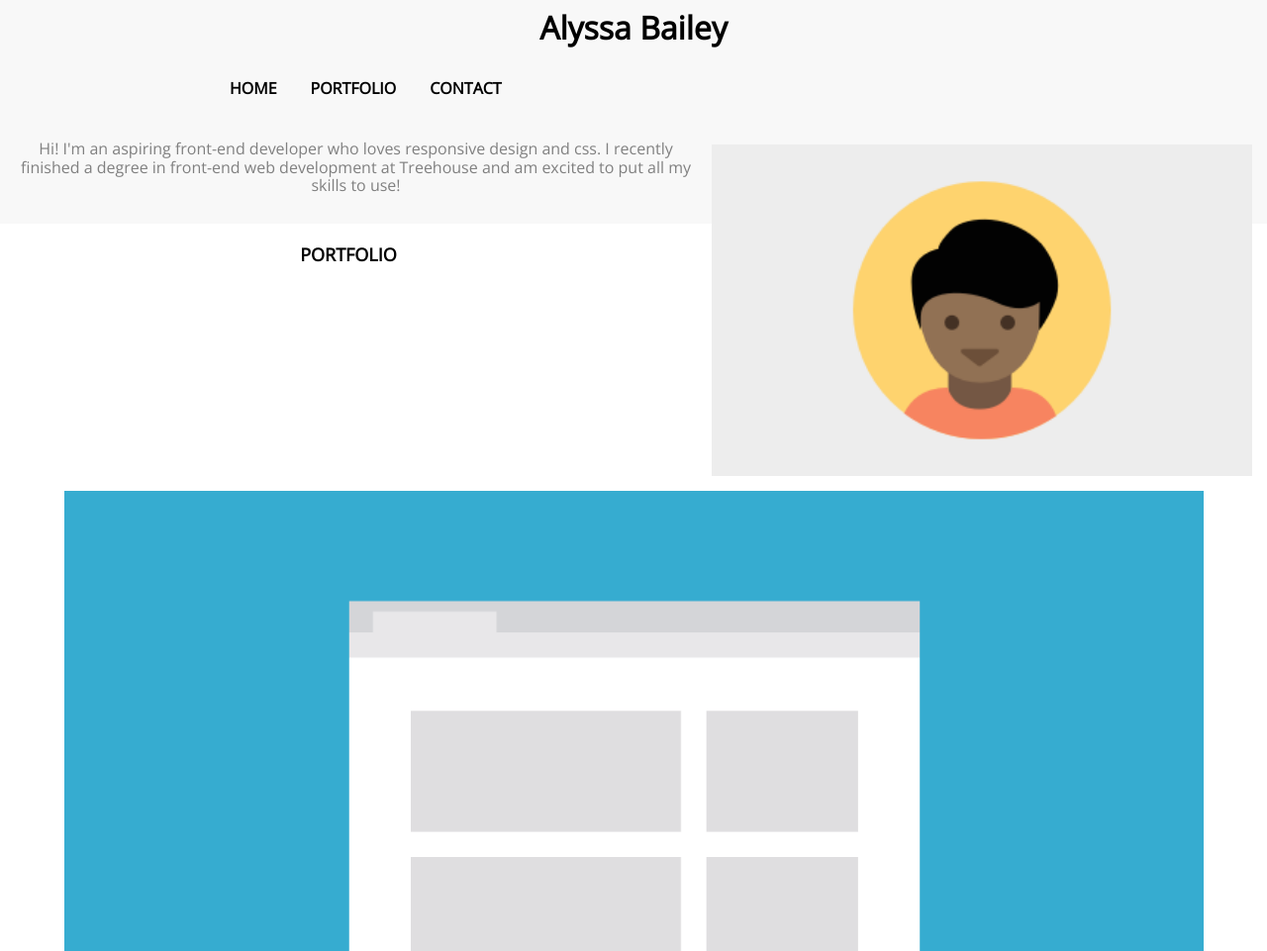
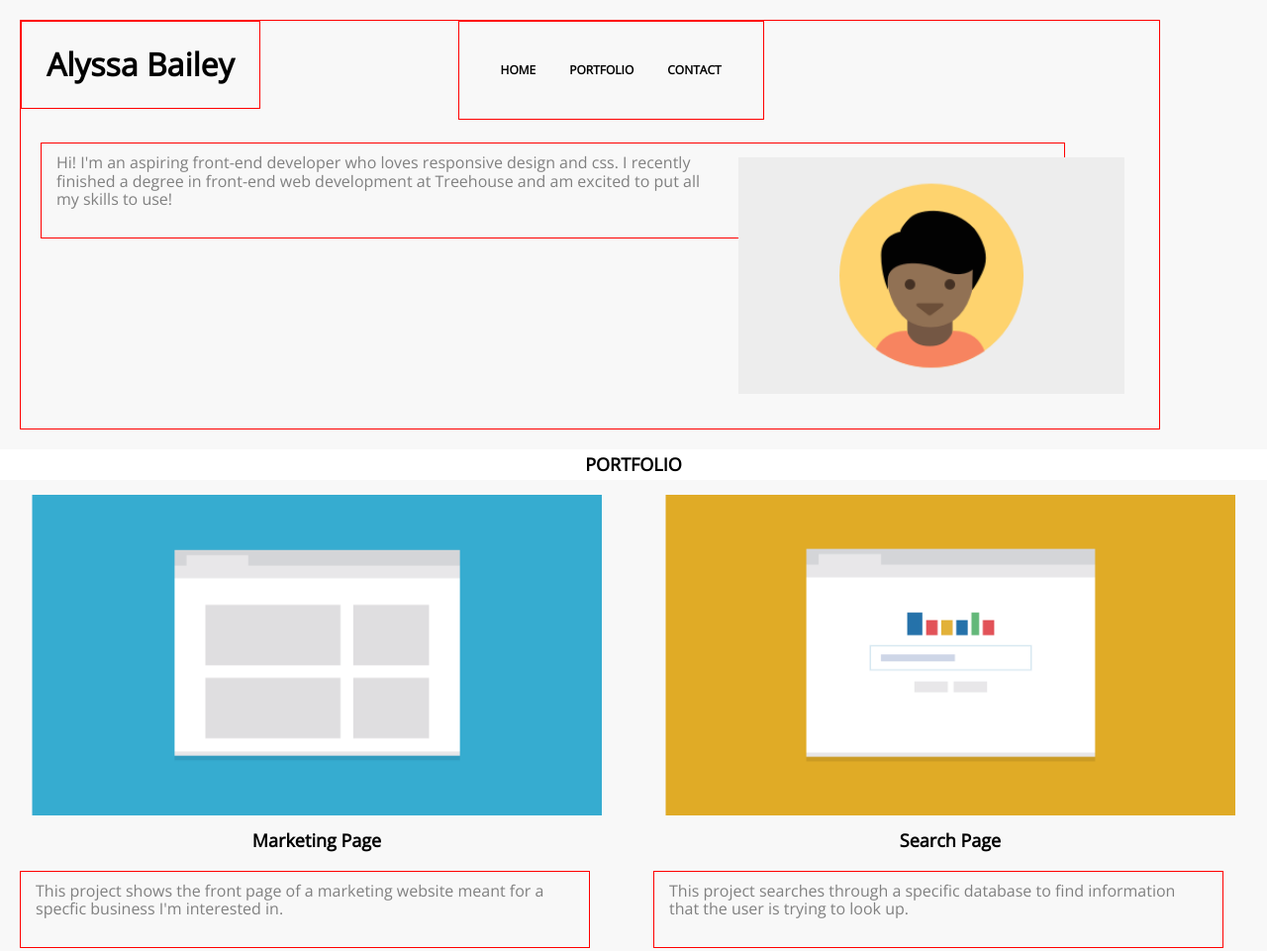
Before and after one commit to alyssalbailey/mobile-first, a plain HTML site: page index.html in a window 1280 px wide. Shown: the top 961 px of the page at 99% size. Drawn offline with nearby package versions, Linux system fonts and the light colour scheme.

Commit message:
Desktop CSS
Starting to make progress on the desktop version of this project.

```diff
--- a/css/styles.css
+++ b/css/styles.css
@@ -35,6 +35,7 @@ h1 {
 
 h2 {
     text-align: center;
+    font-size: 20px;
 }
 
 p {
@@ -111,6 +112,13 @@ footer nav ul {
     background-color: #F8F8F8;
     overflow: auto;
 }
+
+.clearfix {
+    content: "";
+    display: table;
+    clear: both;
+}
+
 /* Media Queries: Mobile ----- */
 
 @media (min-width: 320px) {
@@ -138,6 +146,12 @@ footer nav ul {
 
 @media (min-width: 768px) {
 
+    header {
+        content: "";
+        display: table;
+        clear: both;
+    }
+
     nav ul {
         content: "";
         display: table;
@@ -161,6 +175,8 @@ footer nav ul {
 
     .portfolio-block {
         text-align: left;
+        content: "";
+        display: table;
         clear: both;
     }
 
@@ -170,4 +186,111 @@ footer nav ul {
         padding: 15px;
 
     }
+
+    .column-one {
+        float:left;
+        width: 50%;
+
+    }
+
+    .column-two {
+        float: right;
+        width: 50%;
+    }
+
+    h2 {
+        font-size: 18px;
+    }
+
+    p {
+        margin-right: 10px;
+        margin-left: 10px;
+    }
+
+    footer {
+        content: "";
+        display: table;
+        clear: both;
+    }
+
+    .footer-name {
+        font-weight: bold;
+        display: block;
+        border: 1px solid red;
+    }
+
+    .footer-top {
+        display: none;
+
+    }
+
+
+    .footer-tablet {
+        border: 1px red solid;
+        display: block;
+        float: left;
+        margin: 0px;
+        padding: 10px;
+    }
 }
+
+/* Media Queries: Desktop ----- */
+
+@media (min-width: 1024px) {
+
+h1 {
+    text-align: left;
+    float: left;
+    padding: 25px;
+    display: inline-block;
+    border: solid 1px red;
+}
+
+.student-portrait {
+    width: 40%;
+    float: right;
+    padding: 35px;
+
+}
+
+.portfolio-block,
+p                {
+    text-align: left;
+    margin: 20px;
+    width: 90%;
+    border: solid 1px red;
+    display: block;
+}
+
+nav ul {
+    content: "";
+    display: table;
+    clear: both;
+    border: solid 1px red;
+    display: inline-block;
+    font-size: 12px;
+    padding: 25px;
+    margin-top: 0px;
+    margin-bottom: 0px;
+
+}
+
+nav a {
+    text-transform: uppercase;
+    color: black;
+    background-color:  #F8F8F8;
+    padding: 12px;
+    font-weight: bold;
+    margin: 5px;
+    font-style: bold;
+}
+
+body {
+    background-color: #F8F8F8;
+}
+
+.portfolio-content {
+    background-color: white;
+}
+
+}
--- a/index.html
+++ b/index.html
@@ -24,38 +24,38 @@
         </div>
     <div class="portfolio-content">
         <h2 class="portfolio-heading">Portfolio</h2>
-        <img src="images/portfolio-1.png" alt="Blank web browser" class="images">
-            <div>
+            <div class="portfolio-example, column-one">
+                <img src="images/portfolio-1.png" alt="Blank web browser" class="images">
                 <h2>Marketing Page</h2>
                 <p>This project shows the front page of a marketing website meant for a specfic business I'm interested in.</p>
-                <img src="images/portfolio-2.png" alt="Marketing analytics" class="images">
             </div>
 
-            <div>
+            <div class="portfolio-example, column-two">
+                <img src="images/portfolio-2.png" alt="Marketing analytics" class="images">
                 <h2>Search Page</h2>
                 <p>This project searches through a specific database to find information that the user is trying to look up.</p>
-                <img src="images/portfolio-3.png" alt="Faux search engine results page" class="images">
             </div>
 
-            <div>
+            <div class="portfolio-example, column-one">
+                <img src="images/portfolio-3.png" alt="Faux search engine results page" class="images">
                 <h2>Travel App</h2>
                 <p>This project compares travel times based on different transportation methods and tells you the best one.</p>
-                <img src="images/portfolio-4.png" alt="Map with location pin" class="images">
             </div>
 
-            <div>
+            <div class="portfolio-example, column-two">
+                <img src="images/portfolio-4.png" alt="Map with location pin" class="images">
                 <h2>Map of Favorite Spots</h2>
                 <p>This project uses mapping apis to plot points for my favorite spots in the city for a do-it-yourself walking tour.</p>
-                <img src="images/portfolio-5.png" alt="Online photo gallery" class="images">
             </div>
 
-            <div>
+            <div class="portfolio-example, column-one">
+                <img src="images/portfolio-5.png" alt="Online photo gallery" class="images">
                 <h2>Photo Gallery</h2>
                 <p>This project shows pictures from a recent trip to the view and allows them to easily navigate through photos.</p>
-                <img src="images/portfolio-6.png" alt="Web browswer with blue button" class="images">
             </div>
 
-            <div>
+            <div class="portfolio-example, column-two">
+                <img src="images/portfolio-6.png" alt="Web browswer with blue button" class="images">
                 <h2>Calculator</h2>
                 <p>Someone can enter in the numbers they want, and press the big blue button and get the results.</p>
             </div>
@@ -75,6 +75,20 @@
                 <div>
                     <p class="footer-top"><a href="#">Back to top</a></p>
                 </div>
+
+            <!-- trying to figure out footer navigation   <div class="footer-nav-tablet">-->
+                    <div>
+                        <p class="footer-tablet"><a href="#">Home</a></p>
+                    </div>
+
+                    <div>
+                        <p class="footer-tablet"><a href="#">Portfolio</a></p>
+                    </div>
+
+                    <div>
+                        <p class="footer-tablet"><a href="#">Contact</a></p>
+                    </div>
+                </div>
             </div>
     </footer>
     </body>
```
